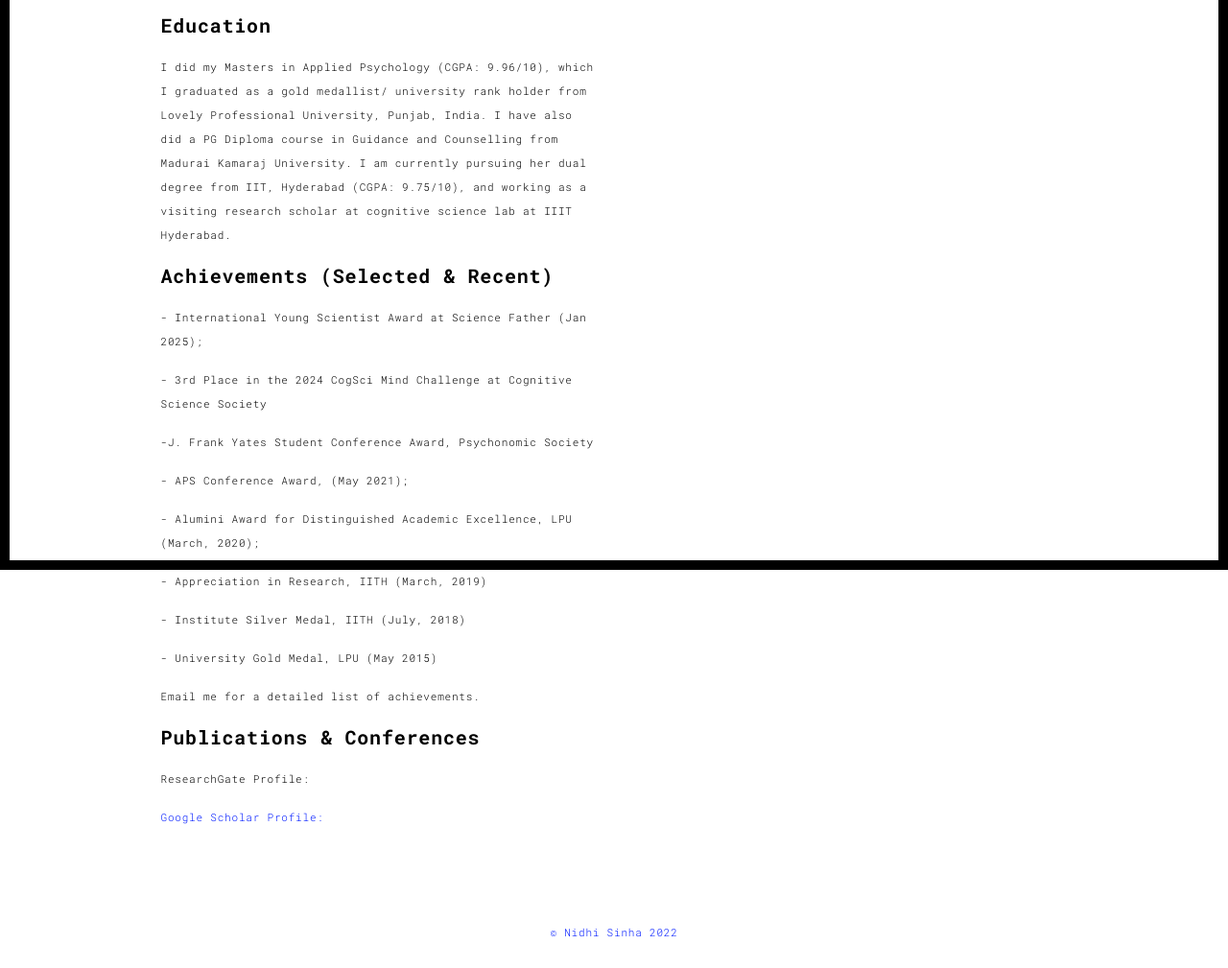
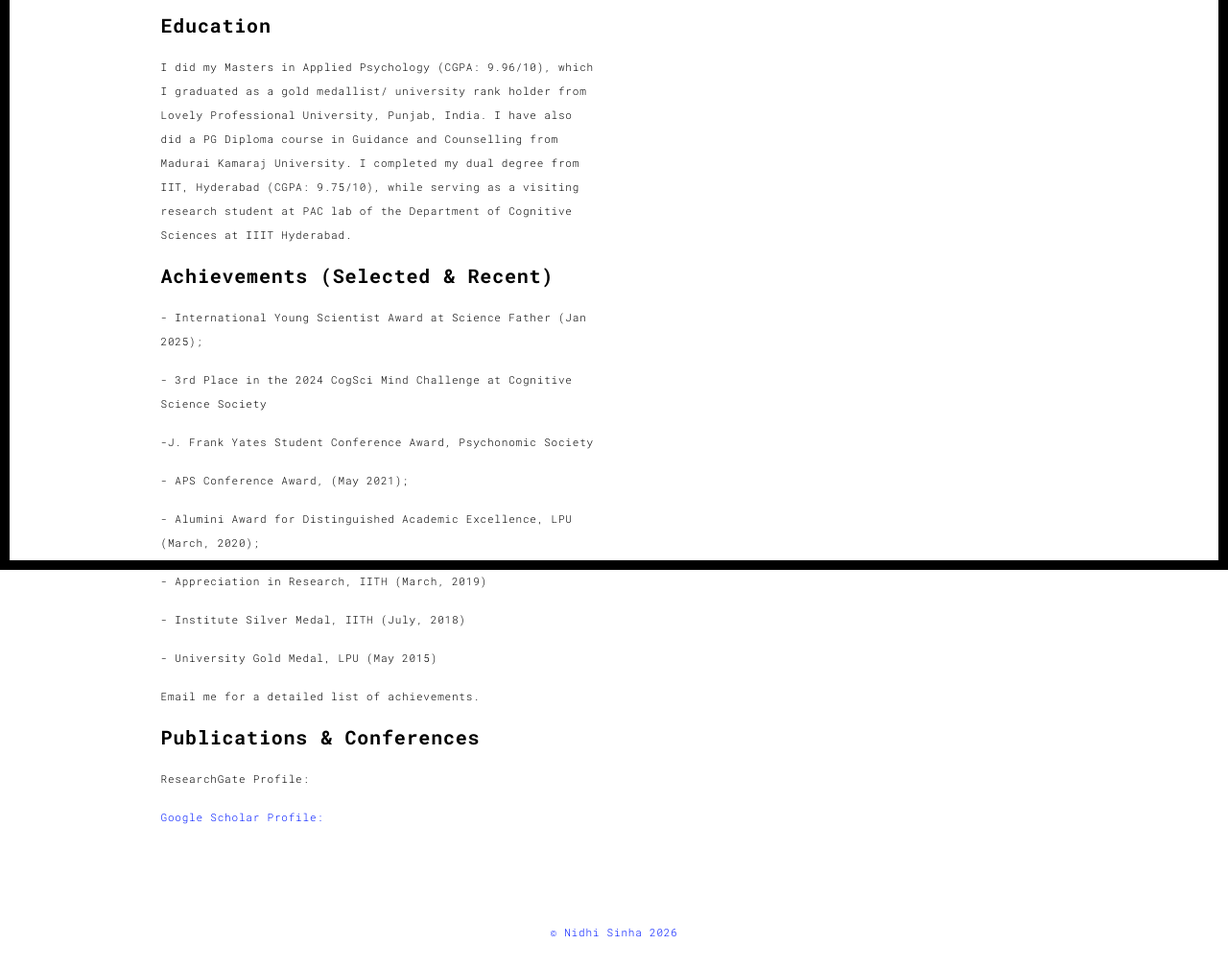
Before and after one commit to Nidhi-Sinha/home, a plain HTML site: page Publications & Achievements.html in a window 1280 px wide. Shown: the part 206-1215 px from the top of the page at 96% size. Drawn offline with Linux system fonts and the light colour scheme.

Commit message:
Update Publications & Achievements.html

```diff
--- a/Publications & Achievements.html
+++ b/Publications & Achievements.html
@@ -65,8 +65,8 @@
                 <div class="col-xs-12 col-md-6">
                   <h3>Education</h3>
                   <p> I did my Masters in Applied Psychology (CGPA: 9.96/10), which I graduated as a gold medallist/ university rank holder from Lovely Professional University, Punjab, India.
-I have also did a PG Diploma course in Guidance and Counselling from Madurai Kamaraj University. I am currently pursuing her dual degree from IIT, Hyderabad (CGPA: 9.75/10), and working as a
-                  visiting research scholar at cognitive science lab at IIIT Hyderabad.</p>
+I have also did a PG Diploma course in Guidance and Counselling from Madurai Kamaraj University. I completed my dual degree from IIT, Hyderabad (CGPA: 9.75/10), while serving as a visiting research student
+                at PAC lab of the Department of Cognitive Sciences at IIIT Hyderabad.</p>
                   <h3>Achievements (Selected & Recent)</h3>
                   <p> -  International Young Scientist Award at Science Father (Jan 2025); </p>
                  <p> -  3rd Place in the 2024 CogSci Mind Challenge at Cognitive Science Society </p>
@@ -79,7 +79,7 @@ I have also did a PG Diploma course in Guidance and Counselling from Madurai Kam
                    <p> Email me for a detailed list of achievements. </p>
 
                   <h3> Publications & Conferences</h3>
-                  <p><p>ResearchGate Profile: <a href="https://www.researchgate.net/profile/Nidhi-Sinha-11" </a></p>
+                  <p><p>ResearchGate Profile: <a href="https://www.researchgate.net/profile/Nidhi-Sinha-11?ev=hdr_xprf" </a></p>
                    <p><p>Google Scholar Profile: <a href="https://scholar.google.com/citations?user=k-ICROAAAAAJ&hl=en" </a></p>
                     </p>
                 </div>
@@ -101,7 +101,7 @@ I have also did a PG Diploma course in Guidance and Counselling from Madurai Kam
   <div class="container">
     <div class="row">
       <div class="col-xs-12">
-        <p>© Nidhi Sinha 2022 </a></p>
+        <p>© Nidhi Sinha 2026 </a></p>
       </div>
     </div>
   </div>
```
